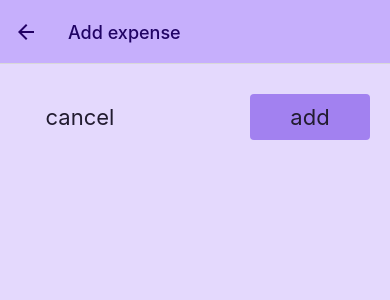
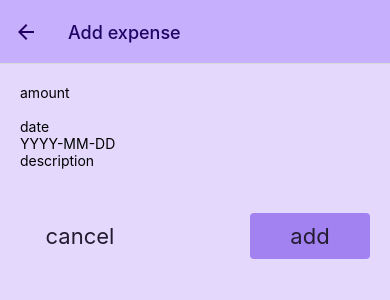
Before and after one commit to RihardXXX/expenses-of-book, a React Native app: screen /ManageExpenses in a window 390 px wide. Shown: the top 300 px of the page. Built offline with nearby package versions, Linux system fonts and the light colour scheme.

Commit message:
add form input

```diff
--- /dev/null
+++ b/components/ui/Form.js
@@ -0,0 +1,39 @@
+import { View } from "react-native";
+import Input from "./Input";
+
+const Form = () => {
+
+    const amountHandler = () => {
+
+    };
+
+    return (
+        <View>
+            <Input
+                label={'amount'}
+                textInputConfig={{
+                    maxLength: 6,
+                    keyboardType: 'number-pad',
+                    onChangeText: () => amountHandler()
+                }}
+            />
+            <Input
+                label={'date'}
+                textInputConfig={{
+                    maxLength: 10,
+                    keyboardType: 'default',
+                    placeholder: 'YYYY-MM-DD',
+                    onChangeText: () => {}
+                }}
+            />
+            <Input
+                label={'description'}
+                textInputConfig={{
+                    multiline: true
+                }}
+            />
+        </View>
+    );
+};
+
+export default Form;
--- /dev/null
+++ b/components/ui/Input.js
@@ -0,0 +1,16 @@
+import { View, Text, TextInput, StyleSheet } from "react-native";
+
+const Input = ({label, textInputConfig}) => {
+    return (
+        <View>
+            <Text>
+                { label }
+            </Text>
+            <TextInput {...textInputConfig} />
+        </View>
+    );
+};
+
+export default Input;
+
+const styles = StyleSheet.create({});
--- a/screens/ManageExpenses.js
+++ b/screens/ManageExpenses.js
@@ -4,6 +4,8 @@ import IconButton from "../components/ui/IconButton";
 import colors from "../constants/colors";
 import Button from "../components/ui/Button";
 import { ExpenseContext } from '../store/expense-context';
+
+import Form from "../components/ui/Form";
 
 
 const ManageExpenses = ({route, navigation}) => {
@@ -49,6 +51,7 @@ const ManageExpenses = ({route, navigation}) => {
 
     return (
         <View style={styles.container}>
+            <Form />
             <View style={styles.buttonsSection}>
                 <Button mode={'flat'} onPress={cancelHandler}>
                     cancel
```
